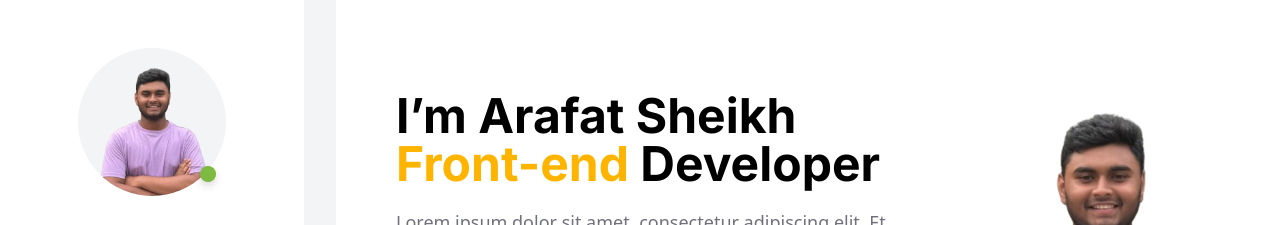
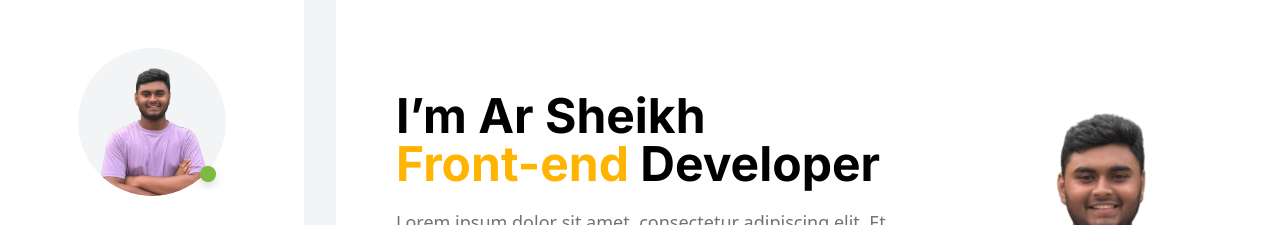
Before and after one commit to ArafatSheikh10/portfolio, a website: page index.html in a window 1280 px wide. Shown: the top 225 px of the page. Drawn offline with nearby package versions, Linux system fonts and the light colour scheme.

Commit message:
change ar

```diff
--- a/index.html
+++ b/index.html
@@ -292,7 +292,7 @@
       <!-- hero-section -->
       <section class="grid grid-cols-1 md:grid-cols-[60%_40%] gap-8  md:gap-0 bg-white pt-8 md:pt-23 pb-18 px-5 md:px-15 relative">
         <div class="flex flex-col items-center md:items-start text-center md:text-left gap-5 order-2 md:order-1">
-          <h1 class="text-3xl md:text-5xl font-inter font-bold">I’m Arafat Sheikh <br class="hidden md:block"> <span class="text-primary">Front-end</span> Developer</h1>
+          <h1 class="text-3xl md:text-5xl font-inter font-bold">I’m Ar Sheikh <br class="hidden md:block"> <span class="text-primary">Front-end</span> Developer</h1>
           <p class="text-lg text-zinc-500">Lorem ipsum dolor sit amet, consectetur adipiscing elit. Et, volutpat feugiat placerat lobortis. Natoque rutrum semper sed suspendisse nunc lectus.</p>
           <a href="#" class="group mt-5 md:mt-10 w-fit text-md md:text-lg font-medium py-2 px-4 md:py-4 md:px-8 rounded-md bg-primary hover:bg-black hover:text-white transition-all duration-700">HIRE ME <i class="fa-solid fa-arrow-right group-hover:translate-x-2 transition-all duration-700"></i></a>
         </div>
```
